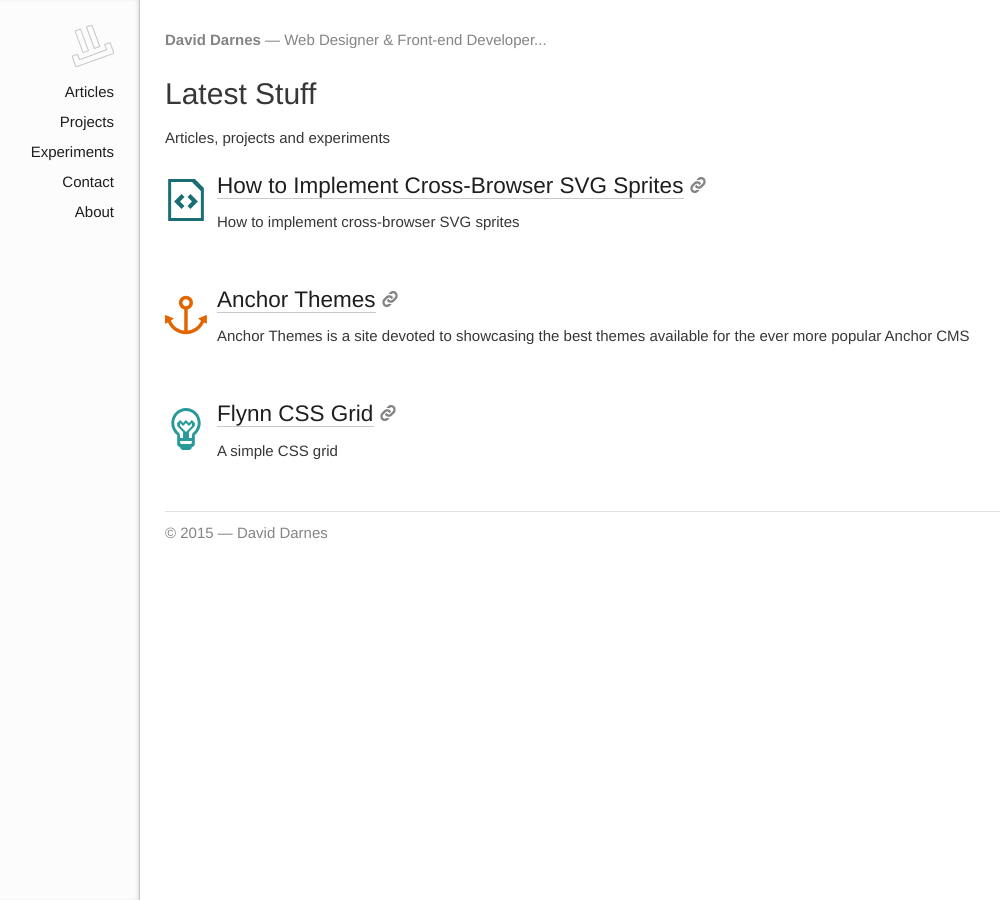
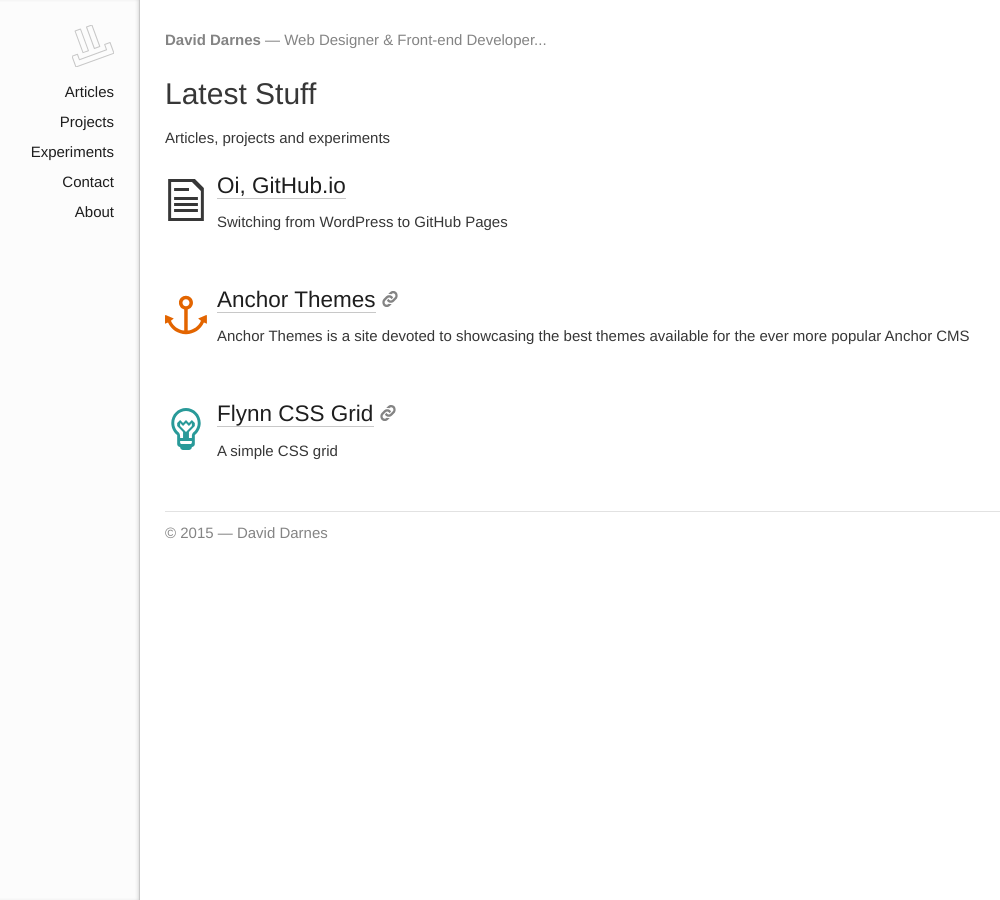
Before and after one commit to daviddarnes/daviddarnes.github.io, a Jekyll site: the page built from index.md, in a window 1280 px wide. Shown: the whole page, without its empty margins (116-1116 px from the left). Built offline with Jekyll 4.4.1, drawn with Linux system fonts in a browser that asks for light colours; some of the changed lines change nothing that is shown.

Commit message:
Write up of switching to github pages :octocat:

````diff
--- a/_posts/2015-03-24-hello-github.md
+++ b/_posts/2015-03-24-hello-github.md
@@ -1,17 +1,32 @@
 ---
-title: Io, GitHub
+title: Oi, GitHub.io
 layout: article
 category: article
-excerpt: Just testing that prose works
-published: false
+excerpt: Switching from WordPress to GitHub Pages
 ---
 
-# Io, GitHub
+# Oi, GitHub.io
 
-I've decided to follow the cool kids and start up a proper [github.io](https://pages.github.com/) site. For the time being I'll be leaving it at [daviddarnes.github.io](http://daviddarnes.github.io). However I'd like to also slowly transfer the articles from my current WordPress site to this one, with the plan to eventually move entirely over to this system and archive the WordPress site. The switch to this was inevitable really. I dabbled with the idea, thinking it was pretty cool that I could not only have my whole site open source, but also be able to host it from the same place as well.
+### Switching from WordPress to GitHub Pages
 
-GitHub Pages is a service where you are able to host the static content coming from any of your GitHub repos. This static content all hangs of the subdomain I mentioned above, ```daviddarnes.github.io```. Think of this like your own subdomain, much in the same way tumblr gives you your own subdomain. For example, I have a repo on GitHub called [flynn](https://github.com/daviddarnes/flynn), which means I can host static content from that repo at [daviddarnes.github.io/flynn](http://daviddarnes.github.io/flynn/). To activate this feature in a repo simply create a branch called ```gh-pages```, and of course have some static content to show. [Here's the repo and branch](https://github.com/daviddarnes/flynn/tree/gh-pages) that his hosting the flynn page.
+I've decided to follow the cool kids and start up a proper [github.io](https://pages.github.com/) site. For the time being I'll be leaving it at [daviddarnes.github.io](http://daviddarnes.github.io). However I'd like to slowly transfer the articles from my current WordPress site to this one, with the plan to eventually move entirely over to this system and archive the WordPress site. The switch to this was inevitable really. I dabbled with the idea, thinking it was pretty cool that I could not only have my whole site open source, but also be able to host it from the same place as well.
+
+### To Do
+- **Transfer articles from the WordPress site to here:**
+  I'll try out this [WordPress to Jekyll export plugin](https://github.com/benbalter/wordpress-to-jekyll-exporter), but if it's not in a format I like I'll probably copy them out manually. There's not that many to do.
+- **Update my GitHub experiments:**
+  I have a couple of experiments I've put on GitHub but not cleaned up properly. I want to use GitHub Pages as a way to demo them.
+- **Work on this site's design:**
+  It's majorly simple right now, I've worked on the layout and the fun SVG animations but not much else. I could do with working on the typography. The good thing about personal sites is that you can constantly work on them, aka progressive enhancement.
+
+### What is GitHub Pages?
+
+GitHub Pages is a service where you are able to host the static content coming from any of your GitHub repos. This static content all hangs of the subdomain I mentioned above, ```daviddarnes.github.io```. Think of this like your own subdomain, much in the same way tumblr gives you your own subdomain. For example, I have a repo on GitHub called [flynn](https://github.com/daviddarnes/flynn), which means I can host static content from that repo at [daviddarnes.github.io/flynn](http://daviddarnes.github.io/flynn/). To activate this feature in a repo simply create a branch called ```gh-pages```, and of course have some static content to show. [Here's the repo and branch](https://github.com/daviddarnes/flynn/tree/gh-pages) that is used for the flynn page.
 
 ### So how does this site work?
 
-Good question. All repos on GitHub require that you create a ```gh-pages``` in order to activate the static content hosting features. However to host content on the main subdomain you need to create a repo called ```username.github.io```, but replacing username with your username, or organisation name. By creating this you activate the subdomain content hosting. [Here's the repo for this site](https://github.com/daviddarnes/daviddarnes.github.io), note that if you look in the branches you'll see that there isn't a ```gh-pages```. This isn't needed because by creating the repo with that particular name you're activating the feature, the content from the master branch is then used for the content.
+Good question. All repos on GitHub require that you create a ```gh-pages``` branch in order to activate the static content hosting features. However to host content on the main subdomain you need to create a repo called ```username.github.io```, but replacing username with your username, or organisation name. By creating this you activate the subdomain content hosting. [Here's the repo for this site](https://github.com/daviddarnes/daviddarnes.github.io), note that if you look in the branches you'll see that there isn't a ```gh-pages```. This isn't needed, by creating the repo with that particular name you're activating the feature, the content from the master branch is then used for the content.
+
+I hope this gives you an insight into my plans for this site and a little useful info on GitHub Pages and how to get it working.
+
+Cheers, Dave
````
